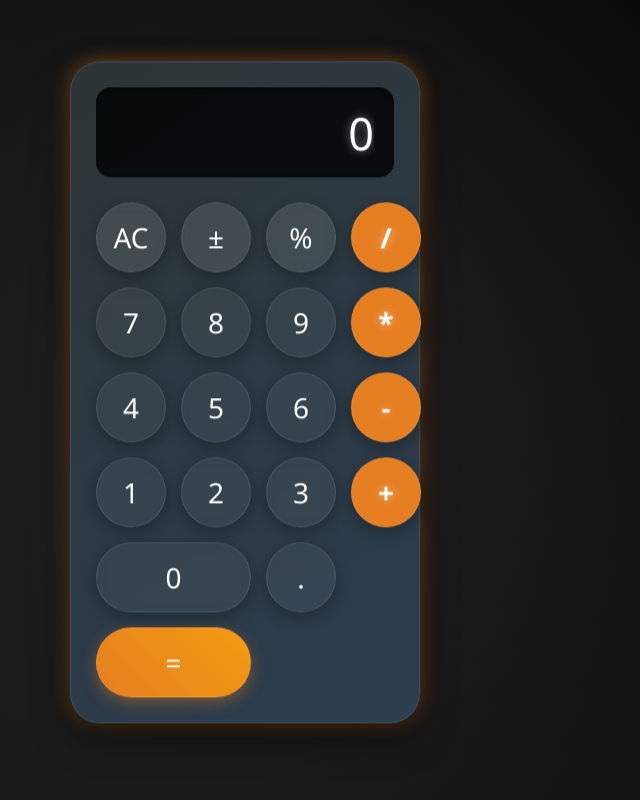
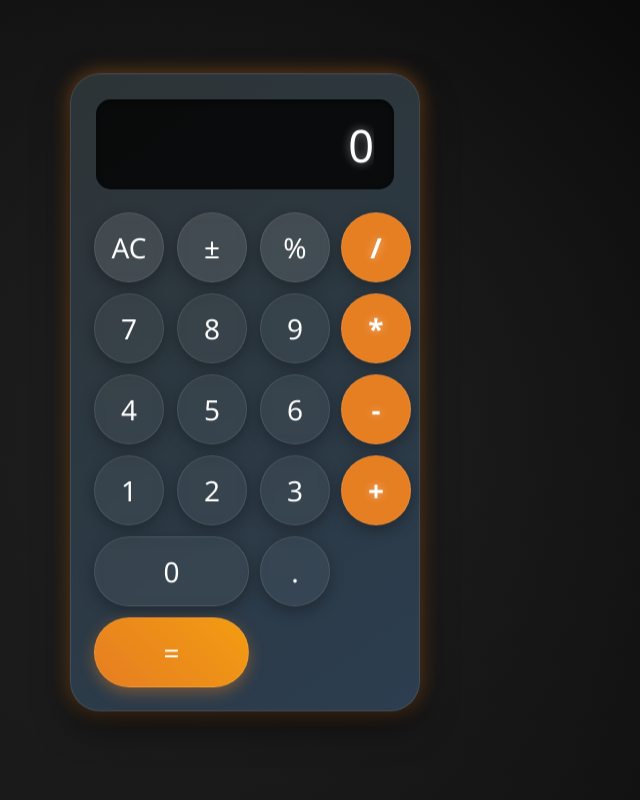
Before and after one commit to clement-rubin/Calculatrice, a website: page public/Calculator.html in a window 1280 px wide. Shown: the whole page, without its empty margins (395-1035 px from the left). Drawn offline with Linux system fonts and the light colour scheme.

Commit message:
Adjust button margin in Calculator.css for improved layout

```diff
--- a/public/Calculator.css
+++ b/public/Calculator.css
@@ -67,6 +67,7 @@ body {
 }
 
 button {
+    margin: -2px;
     width: 70px;
     height: 70px;
     font-size: 28px;
```
